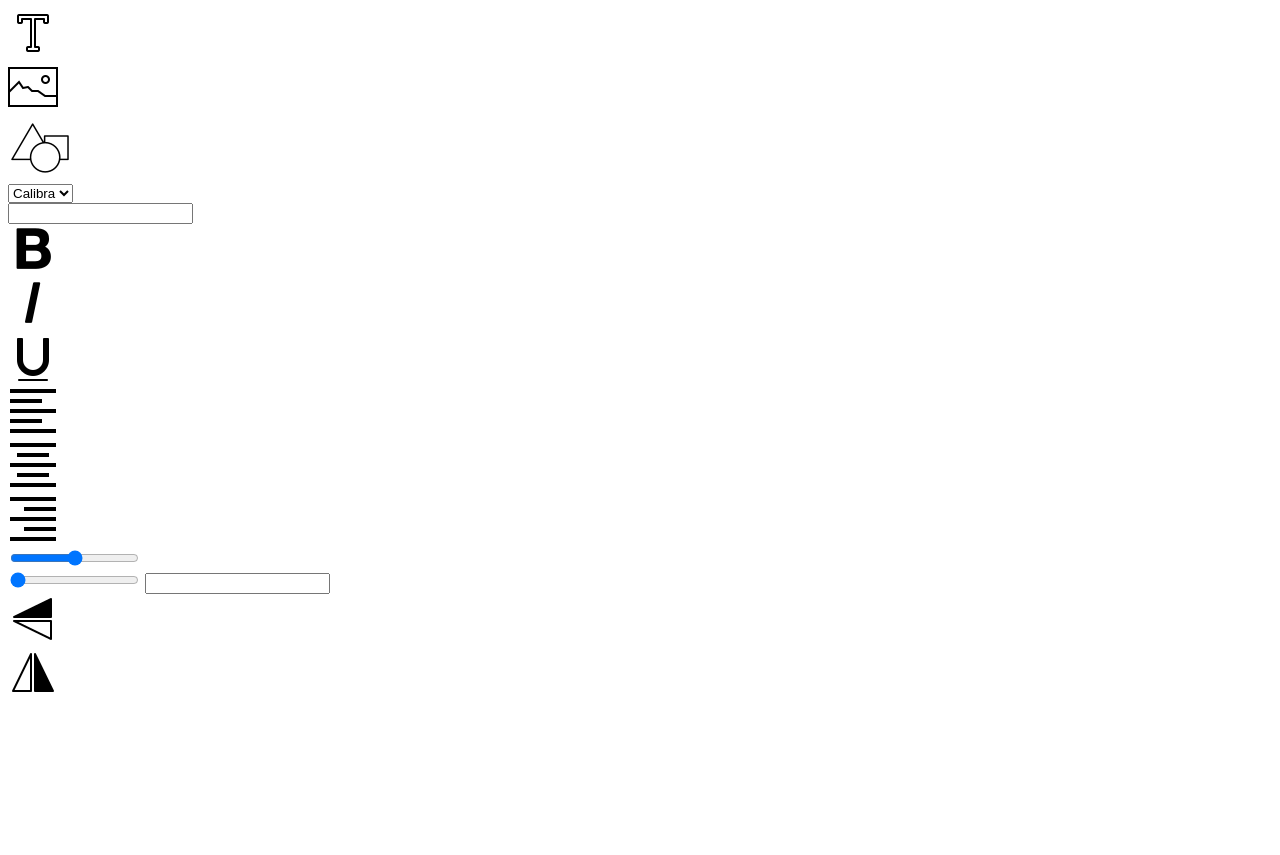
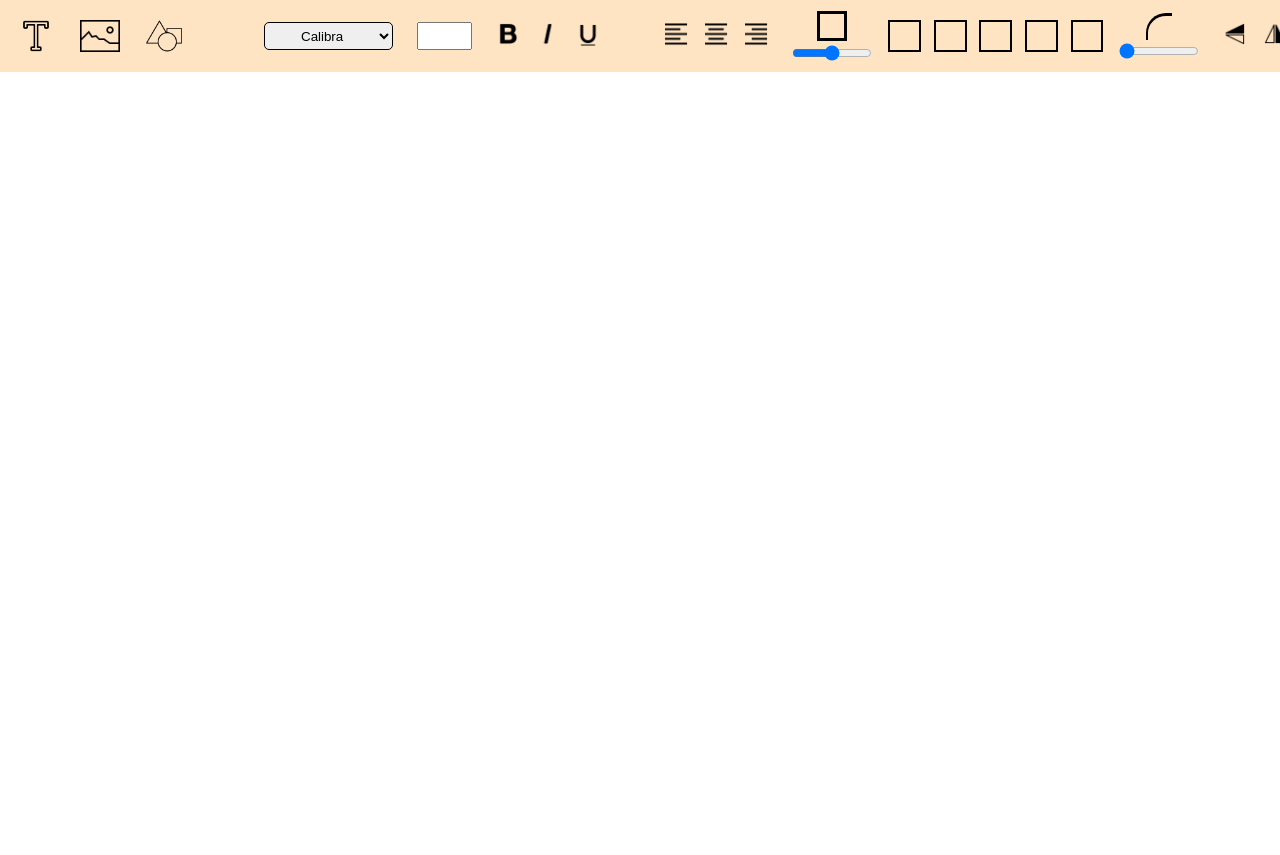
Before and after one commit to hardikjumnani/business-card-maker, a plain HTML site: page index.html in a window 1280 px wide. After the commit the page ends 800 px from the top, so only its background shows below. Drawn offline with Linux system fonts and the light colour scheme.

Commit message:
add style.css: Navbar

```diff
--- a/index.html
+++ b/index.html
@@ -4,13 +4,15 @@
     <meta charset="UTF-8">
     <meta name="viewport" content="width=device-width, initial-scale=1.0">
     <title>Business Card Maker</title>
+
+    <link rel="stylesheet" href="./style.css">
 </head>
 <body>
     <nav class="manage-element">
         <div class="add-element">
-            <div class="text-element"><img src="./images/add-text-element.png" alt="Text"></div>
-            <div class="image-element"><img src="./images/add-image-element.png" alt="Image"></div>
-            <div class="shapes-element"><img src="./images/add-shape-element.png" alt="Shapes"></div>
+            <div class="text-element"><img class="nav-icon" src="./images/add-text-element.png" alt="Text"></div>
+            <div class="image-element"><img class="nav-icon" src="./images/add-image-element.png" alt="Image"></div>
+            <div class="shapes-element"><img class="nav-icon" src="./images/add-shape-element.png" alt="Shapes"></div>
         </div>
         <div class="tools">
             <!-- Text Element -->
@@ -23,43 +25,44 @@
                 <input type="number" name="font-size" id="font-size">
             </div>
 
-            <div class="text-decoration">
-                <div class="bold"><img src="./images/bold.png" alt="Bold"></div>
-                <div class="italic"><img src="./images/italic.png" alt="Italic"></div>
-                <div class="underline"><img src="./images/underline.png" alt="Underline"></div>
+            <div class="text-decoration nav-group">
+                <div class="bold"><img class="nav-icon" src="./images/bold.png" alt="Bold"></div>
+                <div class="italic"><img class="nav-icon" src="./images/italic.png" alt="Italic"></div>
+                <div class="underline"><img class="nav-icon" src="./images/underline.png" alt="Underline"></div>
             </div>
 
-            <div class="color">
+            <div class="color nav-group">
                 <div class="font-color"><div></div></div>
                 <div class="font-background-color"><div></div></div>
             </div>
 
-            <div class="text-align">
-                <div class="left-align"><img src="./images/left-align.png" alt="Left"></div>
-                <div class="center-align"><img src="./images/center-align.png" alt="Center"></div>
-                <div class="right-align"><img src="./images/right-align.png" alt="Right"></div>
+            <div class="text-align nav-group">
+                <div class="left-align"><img class="nav-icon" src="./images/left-align.png" alt="Left"></div>
+                <div class="center-align"><img class="nav-icon" src="./images/center-align.png" alt="Center"></div>
+                <div class="right-align"><img class="nav-icon" src="./images/right-align.png" alt="Right"></div>
             </div>
 
             <!-- Image Element -->
             <div class="border-style">
                 <div class="border-width">
+                    <div id="border-width-icon"></div>
                     <input class="slider" type="range" name="border-width" id="border-width" start="0" end="100">
                 </div>
                 <div class="border-type">
-                    <div class="dotted"><div class="border-div"></div></div>
-                    <div class="dashed"><div class="border-div"></div></div>
-                    <div class="solid"><div class="border-div"></div></div>
-                    <div class="double"><div class="border-div"></div></div>
-                    <div class="ridge"><div class="border-div"></div></div>
+                    <div class="border-solid"><div class="border-div" data-border="solid"></div></div>
+                    <div class="border-dotted"><div class="border-div" data-border="dotted"></div></div>
+                    <div class="border-dashed"><div class="border-div" data-border="dashed"></div></div>
+                    <div class="border-ridge"><div class="border-div" data-border="ridge"></div></div>
+                    <div class="border-groove"><div class="border-div" data-border="groove"></div></div>
                 </div>
                 <div class="border-radius">
+                    <div id="border-radius-icon"></div>
                     <input class="slider" type="range" name="border-radius" id="border-radius" start="0" end="100" value="0">
-                    <input type="number" name="border-radius" id="border-radius-number">
                 </div>
             </div>
-            <div class="flip">
-                <div class="flip-horizontal"><img src="./images/flip-horizontal.png" alt="Horizontal"></div>
-                <div class="flip-vertical"><img src="./images/flip-vertical.png" alt="Vertical"></div>
+            <div class="flip nav-group">
+                <div class="flip-horizontal"><img class="nav-icon" src="./images/flip-horizontal.png" alt="Horizontal"></div>
+                <div class="flip-vertical"><img class="nav-icon" src="./images/flip-vertical.png" alt="Vertical"></div>
             </div>
         </div>
     </nav>
--- /dev/null
+++ b/style.css
@@ -0,0 +1,111 @@
+*{
+    margin: 0;
+    padding: 0;
+    /* box-sizing: border-box; */
+}
+
+/* Navbar */
+nav {
+    background-color: #ffe4c4;
+    height: 5vh;
+}
+
+.manage-element {
+    display: flex;
+    padding: 1rem;
+}
+
+.add-element {
+    display: flex;
+    flex-direction: row;
+    margin-right: 5rem;
+    gap: 1.5rem;
+}
+
+.tools {
+    display: flex;
+    gap: 1.5rem;
+    align-items: center;
+}
+
+.tools > * {
+    align-items: center;
+}
+
+.nav-group {
+    display: flex;
+    gap: 1rem;
+}
+
+.manage-element img {
+    width: 2.5rem;
+}
+
+.tools img {
+    width: 1.5rem;
+}
+
+select {
+    padding: 0.3rem 2rem;
+    border: 1px solid black;
+    border-radius: 5px;
+}
+
+#font-size {
+    font-size: 16px;
+    font-weight: bold;
+    padding: 0.2rem 0.1rem;
+    text-align: center;
+    width: 3rem;
+}
+
+.tool-active {
+    background-color: #e3c196;
+    border: 2px solid #9bc8ff;
+    border-radius: 5px;
+    padding: 2px;
+}
+
+.border-style {
+    display: flex;
+}
+
+.border-width, .border-radius {
+    display: flex;
+    flex-direction: column;
+    align-items: center;
+    gap: 0.2rem;
+}
+
+#border-width-icon {
+    width: 1.5rem;
+    height: 1.5rem;
+    border: 3px solid black;
+}
+
+.border-type {
+    display: flex;
+    align-items: center;
+    gap: 0.8rem;
+    margin: 0 1rem;
+}
+
+.border-div {
+    width: 1.8rem;
+    height: 1.8rem;
+    border: 2px solid black;
+}
+
+
+#border-radius-icon {
+    width: 1.5rem;
+    height: 1.5rem;
+    border: solid black;
+    border-width: 3px 0 0 2px;
+    border-radius: 20px 0 0 0;
+
+}
+
+.slider {
+    width: 5rem;
+}
```
